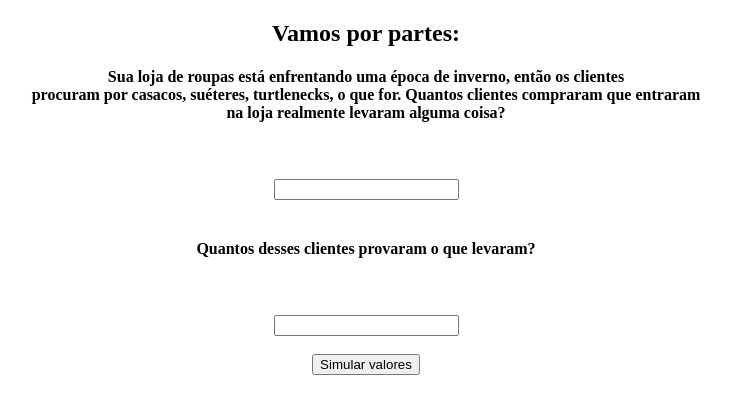
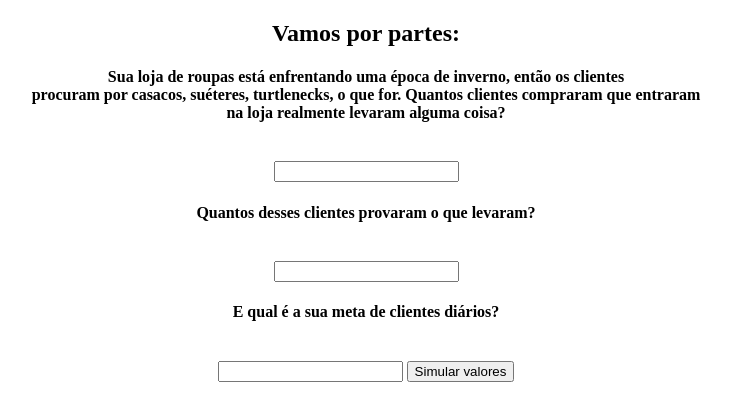
Before and after one commit to FitAlert/CalculadoraFinanceira, a plain HTML site: page index.html in a window 1280 px wide. Shown: the whole page, without its empty margins (274-1005 px from the left). Drawn offline with Linux system fonts and the light colour scheme.

Commit message:
Complementos do conteúdo em texto.

```diff
--- a/index.html
+++ b/index.html
@@ -9,14 +9,18 @@
     <div align="center">
         <h2>Vamos por partes:</h2>
         <h4>Sua loja de roupas está enfrentando uma época de inverno, então os clientes<br>procuram por casacos, suéteres, turtlenecks, o que for. Quantos clientes compraram que entraram<br>na loja realmente levaram alguma coisa?</h4>
-        <br><br>
+        <br>
         <input type="number" id="inputFluxoInicial">
-        <br><br>
+        <br>
 
         <h4>Quantos desses clientes provaram o que levaram?</h4>
-        <br><br>
+        <br>
         <input type="number" id="inputTaxaConversao">
-        <br><br>
+        <br>
+
+        <h4>E qual é a sua meta de clientes diários?</h4>
+        <br>
+        <input type="number" id="inputMetaClientes">
 
         <button onclick="calcular()">Simular valores</button>
 
```
